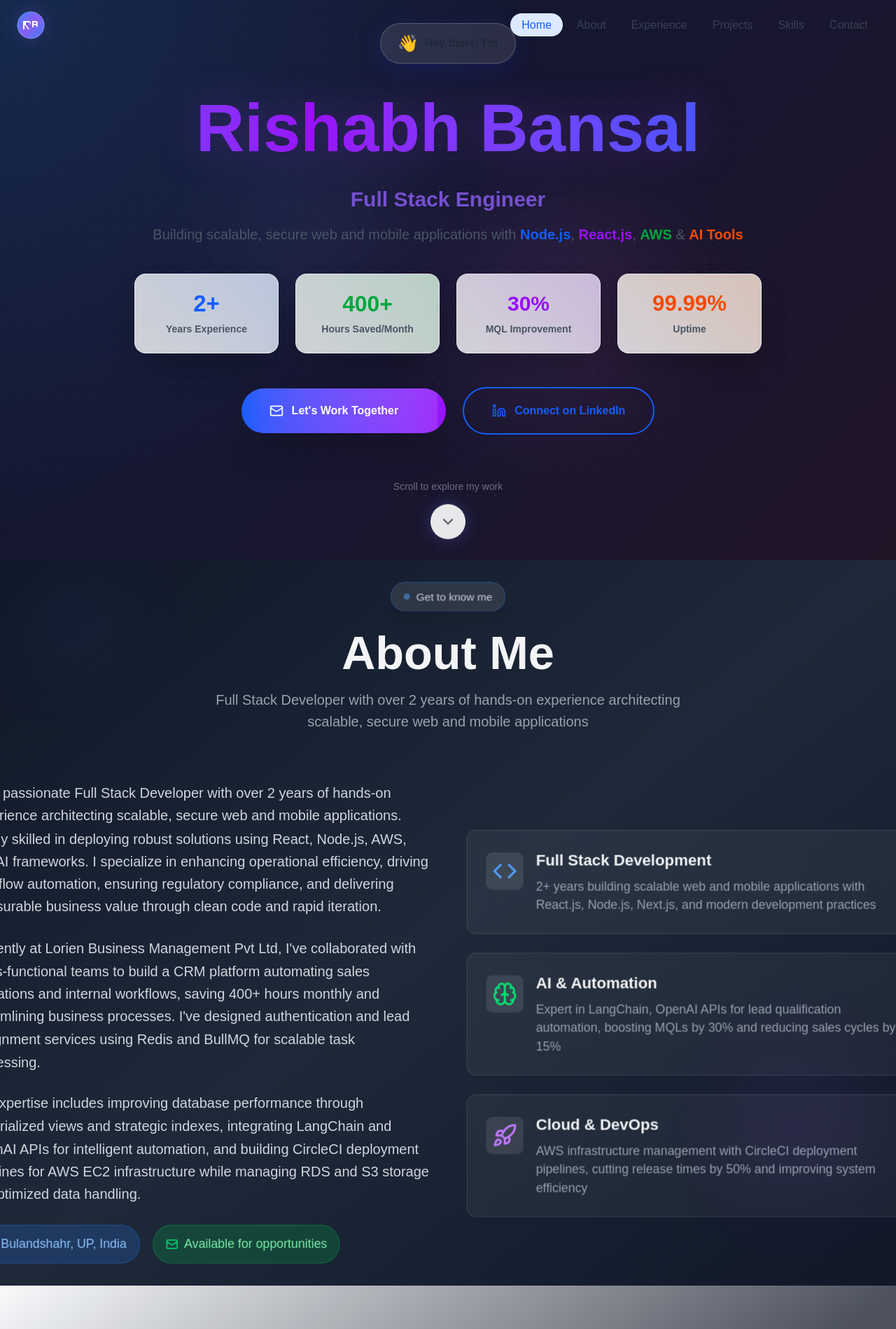
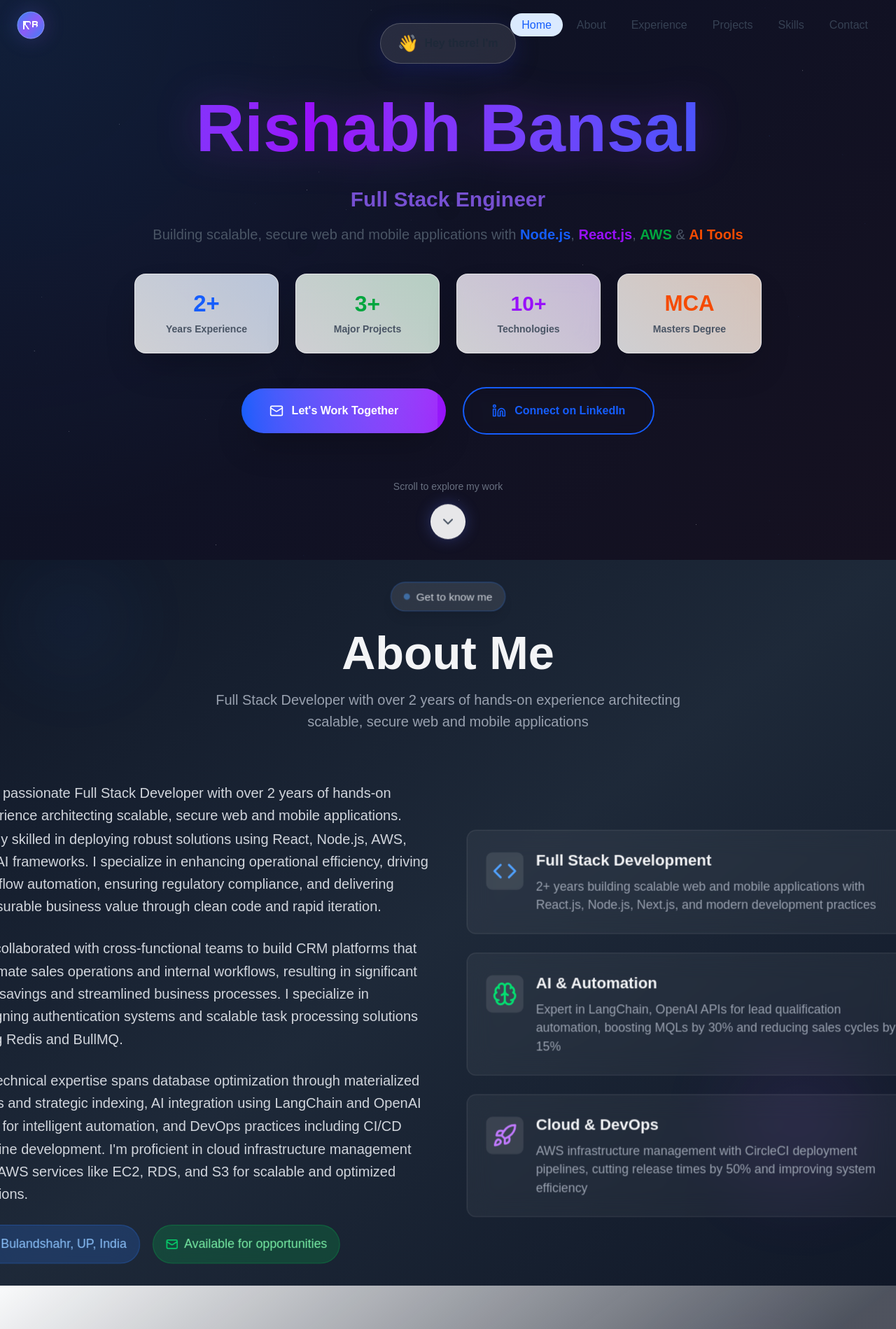
Before and after one commit to Rishabh250/rishabh-portfolio, a Next.js app: page / in a window 1280 px wide. Shown: the top 1899 px of the page at 70% size. Built offline with nearby package versions, Linux system fonts and the light colour scheme.

Commit message:
Refactor About, Hero, Skills, and add ThreeBackground component for enhanced visual appeal and clarity. Update content in About and Skills sections for improved readability and accuracy. Introduce 3D background effects in Hero for a more dynamic user experience.

```diff
--- a/src/components/About.tsx
+++ b/src/components/About.tsx
@@ -99,20 +99,20 @@ const About = () => {
             </p>
 
             <p className="text-lg text-gray-300 leading-relaxed mb-6">
-              Currently at Lorien Business Management Pvt Ltd, I&apos;ve
-              collaborated with cross-functional teams to build a CRM platform
-              automating sales operations and internal workflows, saving 400+
-              hours monthly and streamlining business processes. I&apos;ve
-              designed authentication and lead assignment services using Redis
-              and BullMQ for scalable task processing.
+              I&apos;ve collaborated with cross-functional teams to build CRM
+              platforms that automate sales operations and internal workflows,
+              resulting in significant time savings and streamlined business
+              processes. I specialize in designing authentication systems and
+              scalable task processing solutions using Redis and BullMQ.
             </p>
 
             <p className="text-lg text-gray-300 leading-relaxed mb-6">
-              My expertise includes improving database performance through
-              materialized views and strategic indexes, integrating LangChain
-              and OpenAI APIs for intelligent automation, and building CircleCI
-              deployment pipelines for AWS EC2 infrastructure while managing RDS
-              and S3 storage for optimized data handling.
+              My technical expertise spans database optimization through
+              materialized views and strategic indexing, AI integration using
+              LangChain and OpenAI APIs for intelligent automation, and DevOps
+              practices including CI/CD pipeline development. I&apos;m proficient
+              in cloud infrastructure management with AWS services like EC2, RDS,
+              and S3 for scalable and optimized solutions.
             </p>
 
             <div className="flex flex-wrap gap-4">
--- a/src/components/Hero.tsx
+++ b/src/components/Hero.tsx
@@ -3,6 +3,8 @@
 import { motion, useScroll, useTransform } from 'framer-motion';
 import { ChevronDown, Linkedin, Mail } from 'lucide-react';
 import { useEffect, useState } from 'react';
+
+import ThreeBackground from './ThreeBackground';
 
 const Hero = () => {
   const [mousePosition, setMousePosition] = useState({ x: 0, y: 0 });
@@ -23,9 +25,9 @@ const Hero = () => {
 
   const achievements = [
     { number: '2+', label: 'Years Experience', icon: '🚀', color: 'blue' },
-    { number: '400+', label: 'Hours Saved/Month', icon: '⚡', color: 'green' },
-    { number: '30%', label: 'MQL Improvement', icon: '📈', color: 'purple' },
-    { number: '99.99%', label: 'Uptime', icon: '🎯', color: 'orange' },
+    { number: '3+', label: 'Major Projects', icon: '💻', color: 'green' },
+    { number: '10+', label: 'Technologies', icon: '🛠️', color: 'purple' },
+    { number: 'MCA', label: 'Masters Degree', icon: '🎯', color: 'orange' },
   ];
 
   return (
@@ -33,61 +35,20 @@ const Hero = () => {
       id="home"
       className="min-h-screen flex items-center justify-center relative overflow-hidden"
     >
-      {/* Animated Gradient Background */}
+      {/* 3D Background */}
+      <ThreeBackground />
+
+      {/* Animated Gradient Overlay */}
       <div className="absolute inset-0">
         <div
-          className="absolute inset-0 bg-gradient-to-br from-blue-50 via-indigo-50 to-purple-50 dark:from-gray-900 dark:via-gray-800 dark:to-gray-700"
+          className="absolute inset-0 bg-gradient-to-br from-blue-50/20 via-indigo-50/20 to-purple-50/20 dark:from-gray-900/60 dark:via-gray-800/60 dark:to-gray-700/60"
           style={{
-            background: `radial-gradient(circle at ${mousePosition.x}% ${mousePosition.y}%, rgba(59, 130, 246, 0.15) 0%, transparent 50%),
+            background: `radial-gradient(circle at ${mousePosition.x}% ${mousePosition.y}%, rgba(59, 130, 246, 0.1) 0%, transparent 50%),
                         linear-gradient(135deg,
-                          rgba(59, 130, 246, 0.1) 0%,
-                          rgba(139, 92, 246, 0.1) 50%,
-                          rgba(236, 72, 153, 0.1) 100%)`,
+                          rgba(59, 130, 246, 0.05) 0%,
+                          rgba(139, 92, 246, 0.05) 50%,
+                          rgba(236, 72, 153, 0.05) 100%)`,
           }}
-        />
-
-        {/* Animated Grid Pattern */}
-        <motion.div
-          animate={{
-            backgroundPosition: ['0px 0px', '20px 20px'],
-          }}
-          transition={{
-            duration: 20,
-            repeat: Infinity,
-            ease: 'linear',
-          }}
-          className="absolute inset-0 opacity-30 dark:opacity-20"
-          style={{
-            backgroundImage: `radial-gradient(circle at 1px 1px, rgba(156,146,172,0.3) 1px, transparent 0)`,
-            backgroundSize: '20px 20px',
-          }}
-        />
-
-        {/* Animated Orbs */}
-        <motion.div
-          animate={{
-            scale: [1, 1.2, 1],
-            opacity: [0.3, 0.6, 0.3],
-          }}
-          transition={{
-            duration: 8,
-            repeat: Infinity,
-            ease: 'easeInOut',
-          }}
-          className="absolute top-1/4 left-1/4 w-64 h-64 bg-gradient-to-r from-blue-400/20 to-purple-400/20 rounded-full blur-3xl"
-        />
-
-        <motion.div
-          animate={{
-            scale: [1.2, 1, 1.2],
-            opacity: [0.2, 0.5, 0.2],
-          }}
-          transition={{
-            duration: 10,
-            repeat: Infinity,
-            ease: 'easeInOut',
-          }}
-          className="absolute bottom-1/4 right-1/4 w-80 h-80 bg-gradient-to-r from-purple-400/20 to-pink-400/20 rounded-full blur-3xl"
         />
       </div>
 
--- a/src/components/Skills.tsx
+++ b/src/components/Skills.tsx
@@ -115,10 +115,11 @@ const Skills = () => {
             Technical Skills
           </h2>
           <div className="w-24 h-1 bg-blue-600 dark:bg-blue-400 mx-auto mb-8"></div>
-          <p className="text-xl text-gray-600 dark:text-gray-400 max-w-3xl mx-auto">
+          <p className="text-xl text-gray-600 dark:text-gray-400 max-w-3xl mx-auto mb-12">
             Specialized in backend development, cloud infrastructure, and
             database optimization for scalable applications
           </p>
+
         </motion.div>
 
         <div className="grid md:grid-cols-2 lg:grid-cols-3 xl:grid-cols-4 gap-6">
--- /dev/null
+++ b/src/components/ThreeBackground.tsx
@@ -0,0 +1,114 @@
+'use client';
+
+import { Stars } from '@react-three/drei';
+import { Canvas, useFrame } from '@react-three/fiber';
+import { Suspense, useMemo, useRef } from 'react';
+import * as THREE from 'three';
+
+const SubtleParticles = () => {
+  const pointsRef = useRef<THREE.Points>(null);
+
+  const particleData = useMemo(() => {
+    const count = 50;
+    const positions = new Float32Array(count * 3);
+
+    for (let i = 0; i < count * 3; i += 3) {
+      positions[i] = (Math.random() - 0.5) * 15;
+      positions[i + 1] = (Math.random() - 0.5) * 15;
+      positions[i + 2] = (Math.random() - 0.5) * 5;
+    }
+
+    return positions;
+  }, []);
+
+  useFrame(state => {
+    if (pointsRef.current) {
+      pointsRef.current.rotation.y =
+        Math.sin(state.clock.elapsedTime * 0.05) * 0.02;
+    }
+  });
+
+  return (
+    <points ref={pointsRef}>
+      <bufferGeometry>
+        <bufferAttribute
+          args={[particleData, 3]}
+          attach="attributes-position"
+          count={50}
+          array={particleData}
+          itemSize={3}
+        />
+      </bufferGeometry>
+      <pointsMaterial
+        size={0.02}
+        color="#3b82f6"
+        transparent
+        opacity={0.3}
+        sizeAttenuation
+      />
+    </points>
+  );
+};
+
+const FloatingOrb = ({ position }: { position: [number, number, number] }) => {
+  const meshRef = useRef<THREE.Mesh>(null);
+
+  useFrame(state => {
+    if (meshRef.current) {
+      meshRef.current.position.y =
+        position[1] + Math.sin(state.clock.elapsedTime * 0.8) * 0.3;
+      meshRef.current.rotation.y = state.clock.elapsedTime * 0.1;
+    }
+  });
+
+  return (
+    <mesh ref={meshRef} position={position}>
+      <sphereGeometry args={[0.3, 16, 16]} />
+      <meshStandardMaterial
+        color="#3b82f6"
+        transparent
+        opacity={0.1}
+        metalness={0.8}
+        roughness={0.2}
+      />
+    </mesh>
+  );
+};
+
+const ThreeBackground = () => {
+  return (
+    <div className="absolute inset-0 z-0 opacity-40">
+      <Canvas
+        camera={{ position: [0, 0, 8], fov: 60 }}
+        style={{ background: 'transparent' }}
+      >
+        <Suspense fallback={null}>
+          {/* Subtle Lighting */}
+          <ambientLight intensity={0.2} />
+          <directionalLight position={[5, 5, 5]} intensity={0.3} />
+
+          {/* Minimal Floating Elements */}
+          <FloatingOrb position={[-3, 1, -2]} />
+          <FloatingOrb position={[3, -1, -3]} />
+          <FloatingOrb position={[0, 2, -4]} />
+
+          {/* Subtle Particles */}
+          <SubtleParticles />
+
+          {/* Minimal Stars */}
+          <Stars
+            radius={80}
+            depth={40}
+            count={200}
+            factor={2}
+            saturation={0}
+            fade
+            speed={0.5}
+          />
+        </Suspense>
+      </Canvas>
+    </div>
+  );
+};
+
+export default ThreeBackground;
```
